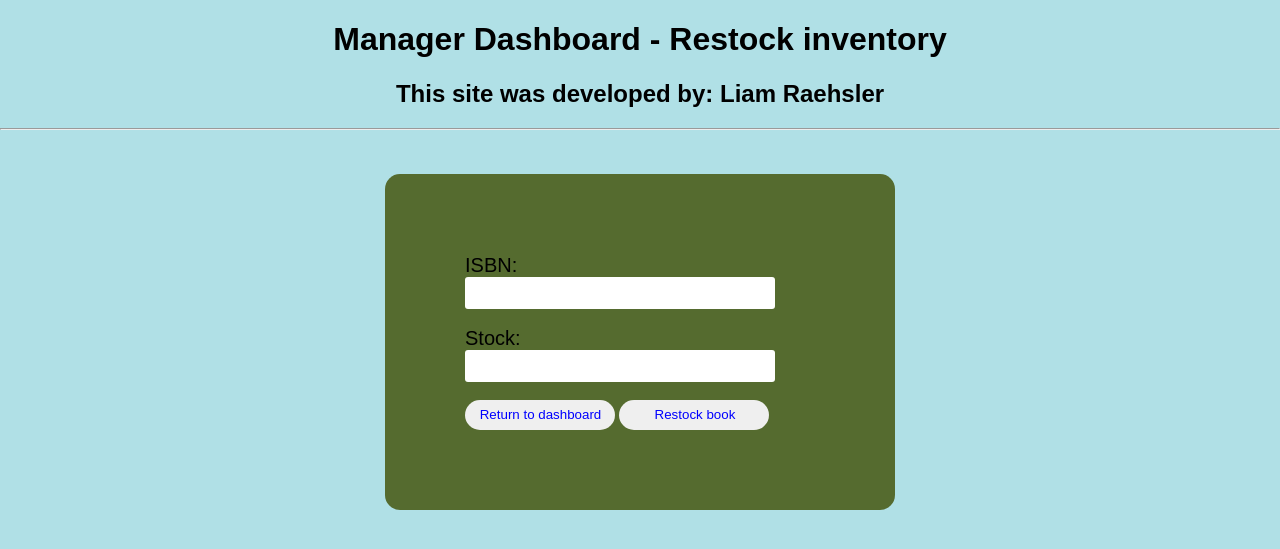
After one commit to ldr5145/Online-Bookstore, a Flask app: page /index/manager_dashboard/restock in a window 1280 px wide. The commit adds this page. Shown: the top 549 px of the page. Run offline with Flask 2, Linux system fonts and the light colour scheme; the visitor is signed in with stand-in values (Sample User, id 1).

Commit message:
Manager can now restock inventory.

```diff
--- a/main.py
+++ b/main.py
@@ -113,7 +113,6 @@ def insert_book():
     if 'admin' not in session or not session['admin']:
         return redirect(url_for('welcome_page'))
     if request.method == "POST":
-        print(request.form)
         if 'enter' in request.form:
             book_info['ISBN'] = request.form['ISBN']
             book_info['title'] = request.form['title']
@@ -133,6 +132,27 @@ def insert_book():
         else:
             return redirect(url_for('manager'))
     return render_template('insert_book.html', developer='Liam Raehsler', posts=book_info, error=error)
+
+@app.route("/index/manager_dashboard/restock", methods=["POST","GET"])
+def restock():
+    posts = {'ISBN':'', 'stock':''}
+    error = ''
+    if 'username' not in session:
+        return redirect(url_for('login'))
+    if 'admin' not in session or not session['admin']:
+        return redirect(url_for('welcome_page'))
+    if request.method=="POST":
+        if 'enter' in request.form:
+            posts['ISBN'] = request.form['ISBN']
+            posts['stock'] = request.form['stock']
+            if db_ops.restock_book(posts['ISBN'], posts['stock']):
+                print("Book successfully restocked.")
+                return redirect(url_for('manager'))
+            else:
+                error = 'that book does not exist in the database.'
+        else:
+            return redirect(url_for('manager'))
+    return render_template('restock.html', developer='Liam Raehsler', posts=posts, error=error)
 
 @app.route("/index/catalog", methods=["POST", "GET"])
 def browse():
--- a/templates/insert_book.html
+++ b/templates/insert_book.html
@@ -3,8 +3,8 @@
 {% block style %}
 {{ super() }}
 {% endblock %}
-{% block title %}Add a new book{% endblock %}
-{% block head_title %}Add a new book to inventory{% endblock %}
+{% block title %}Manager Dashboard{% endblock %}
+{% block head_title %}Manager Dashboard - Add a new book to inventory{% endblock %}
 {% block dev_id %}{{ super() }}{% endblock %}
 {% block submit_form %}
 <div class="main_form">
@@ -51,8 +51,8 @@
         <br>
         <input type="text" id="subject" name="subject" class="text_input" value="{{ posts.subject }}">
         <br><br>
+        <input type="submit" id="cancel" name="cancel" class="button" value="Return to catalog" onclick="cancelClicked()">
         <input type="submit" id="enter" name="enter" class="button" value="Add book">
-        <input type="submit" id="cancel" name="cancel" class="button" value="Return to catalog" onclick="cancelClicked()">
         {% if error %}
             <br><br>
             <error_label>{{ error }}</error_label>
--- a/templates/manager_dashboard.html
+++ b/templates/manager_dashboard.html
@@ -17,7 +17,7 @@
         <ul>
             <li><a href="/index/manager_dashboard/new_manager">Register a new manager</a></li>
             <li><a href="/index/manager_dashboard/new_book">Add a new book to inventory</a></li>
-            <li><a href="#">Order a shipment of books into inventory</a></li>
+            <li><a href="/index/manager_dashboard/restock">Order a shipment of books into inventory</a></li>
             <li><a href="#">Review book sale statistics</a></li>
             <li><a href="#">Review customer statistics</a></li>
             <li><a href="#">Remove customers</a></li>
--- /dev/null
+++ b/templates/restock.html
@@ -0,0 +1,42 @@
+{% extends "base.html" %}
+{% block form_name %}main_form{% endblock %}
+{% block style %}
+{{ super() }}
+    .text_input{
+        width: 300px;
+        height: 30px;
+        border: none;
+        border-radius: 3px;
+        padding-left: 8px;
+    }
+{% endblock %}
+{% block title %}Manager Dashboard{% endblock %}
+{% block head_title %}Manager Dashboard - Restock inventory{% endblock %}
+{% block dev_id %}{{ super() }}{% endblock %}
+{% block submit_form %}
+<div class="main_form">
+    <form id="main_form" method="post">
+        <label>ISBN:</label>
+        <br>
+        <input type="text" id="ISBN" name="ISBN" minlength="13" maxlength="13" class="text_input" value="{{ posts.ISBN }}"
+               required>
+        <br><br>
+        <label>Stock:</label>
+        <br>
+        <input type="number" id="stock" name="stock" min="0" class="text_input" value="{{ posts.stock }}" required>
+        <br><br>
+        <input type="submit" id="cancel" name="cancel" value="Return to dashboard" class="button" onclick="cancelPressed()">
+        <input type="submit" id="enter" name="enter" value="Restock book" class="button">
+        {% if error %}
+        <br><br>
+        <error_label>{{ error }}</error_label>
+        {% endif %}
+    </form>
+</div>
+<script>
+    function cancelPressed() {
+        document.getElementById("ISBN").value=" ";
+        document.getElementById("stock").value=0;
+    }
+</script>
+{% endblock %}
```
Also changed, not shown: db_functionality.py (+10 -0 lines).
